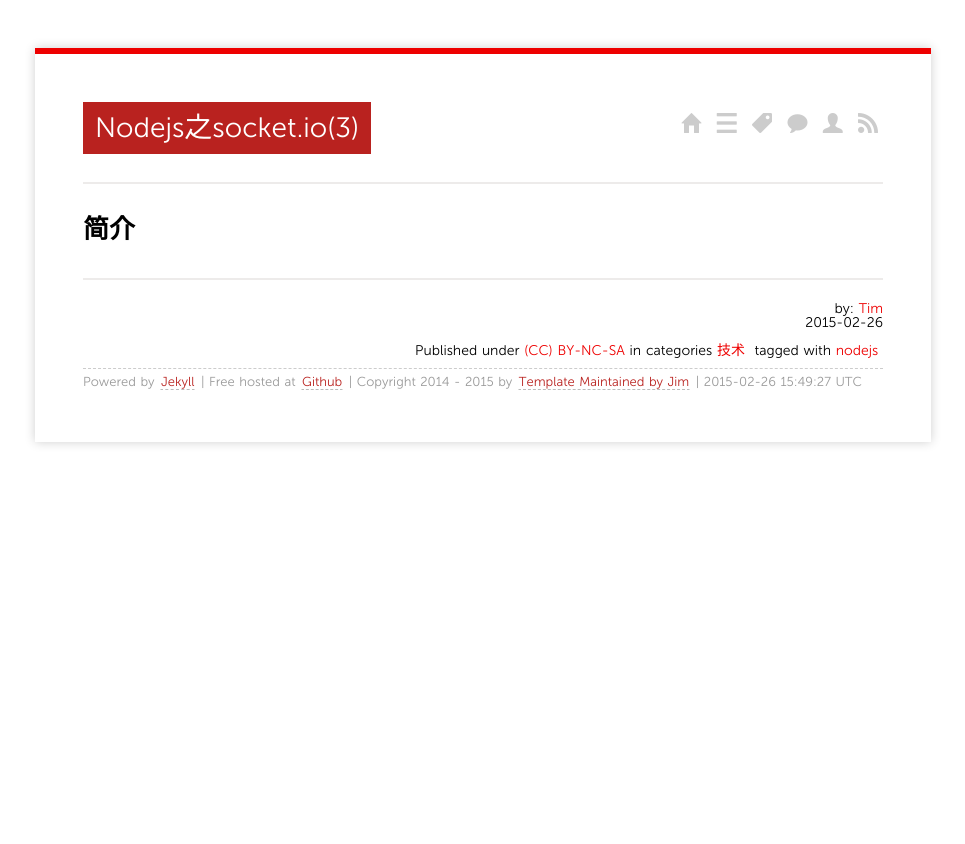
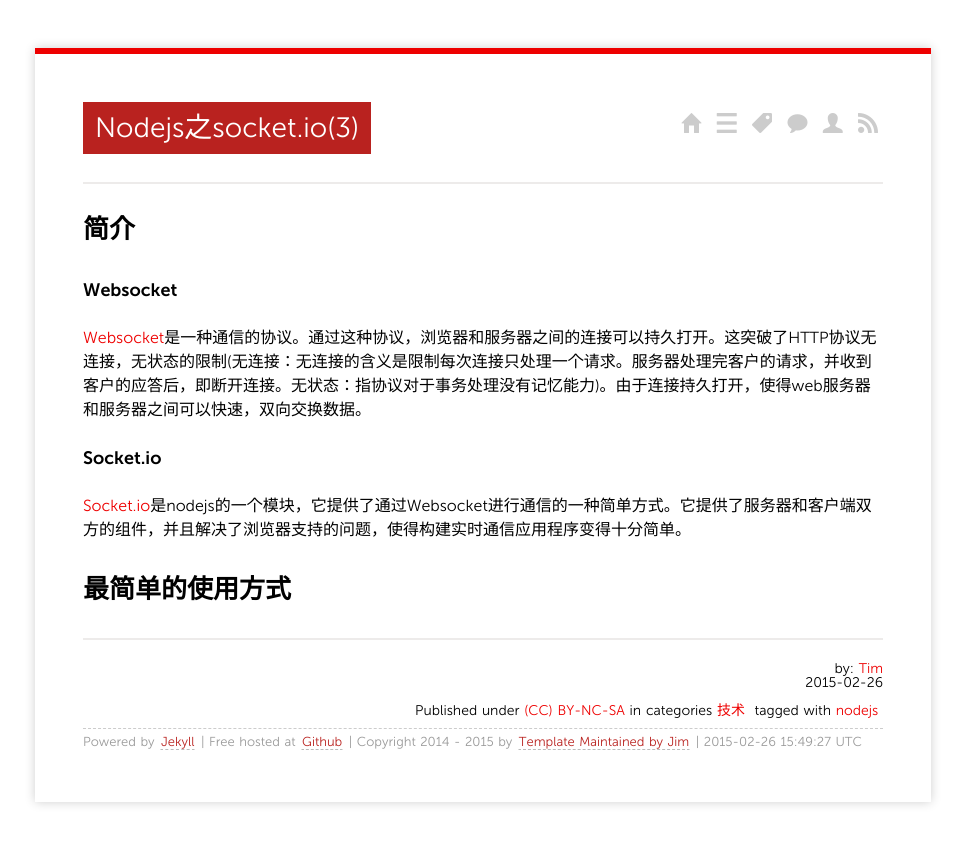
Before and after one commit to timqian/used_to_be_timqian.github.io, a Jekyll site: the page built from _posts/2015-2-26-nodejs之socketio.md, in a window 1280 px wide. Shown: the top 844 px of the page, without its empty margins (157-1122 px from the left). Built offline with Jekyll 4.4.1, drawn with Linux system fonts in a browser that asks for light colours; nearby versions of some CDN libraries; comment, search, counter and statistics services are not loaded.

Commit message:
Published with https://stackedit.io/

```diff
--- a/_posts/2015-2-26-nodejs之socketio.md
+++ b/_posts/2015-2-26-nodejs之socketio.md
@@ -8,3 +8,11 @@
 ---
 
 ##简介
+
+###Websocket
+[Websocket](http://en.wikipedia.org/wiki/WebSocket)是一种通信的协议。通过这种协议，浏览器和服务器之间的连接可以持久打开。这突破了HTTP协议无连接，无状态的限制(无连接：无连接的含义是限制每次连接只处理一个请求。服务器处理完客户的请求，并收到客户的应答后，即断开连接。无状态：指协议对于事务处理没有记忆能力)。由于连接持久打开，使得web服务器和服务器之间可以快速，双向交换数据。
+
+###Socket.io
+[Socket.io](http://socket.io/)是nodejs的一个模块，它提供了通过Websocket进行通信的一种简单方式。它提供了服务器和客户端双方的组件，并且解决了浏览器支持的问题，使得构建实时通信应用程序变得十分简单。
+
+##最简单的使用方式
```
